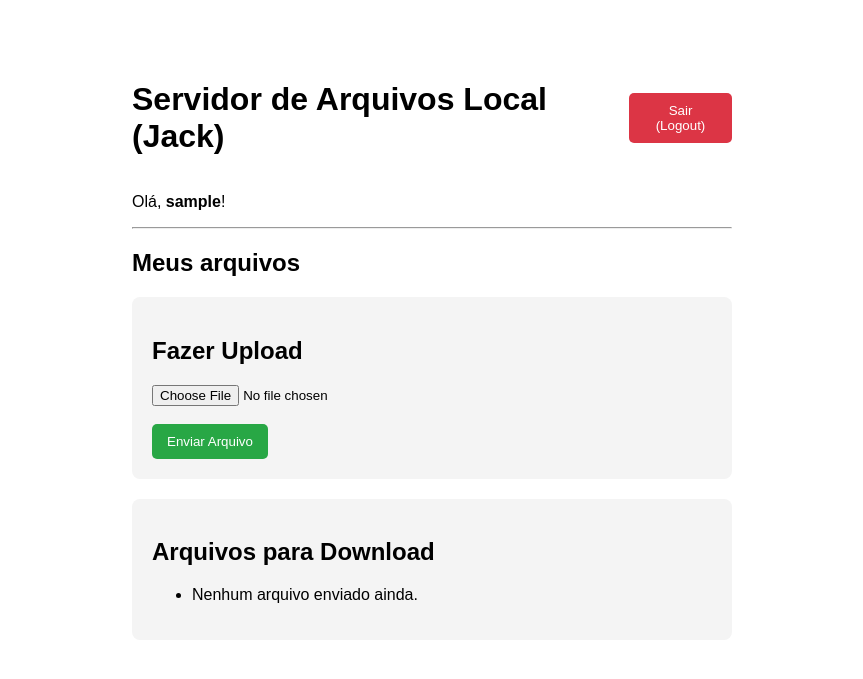
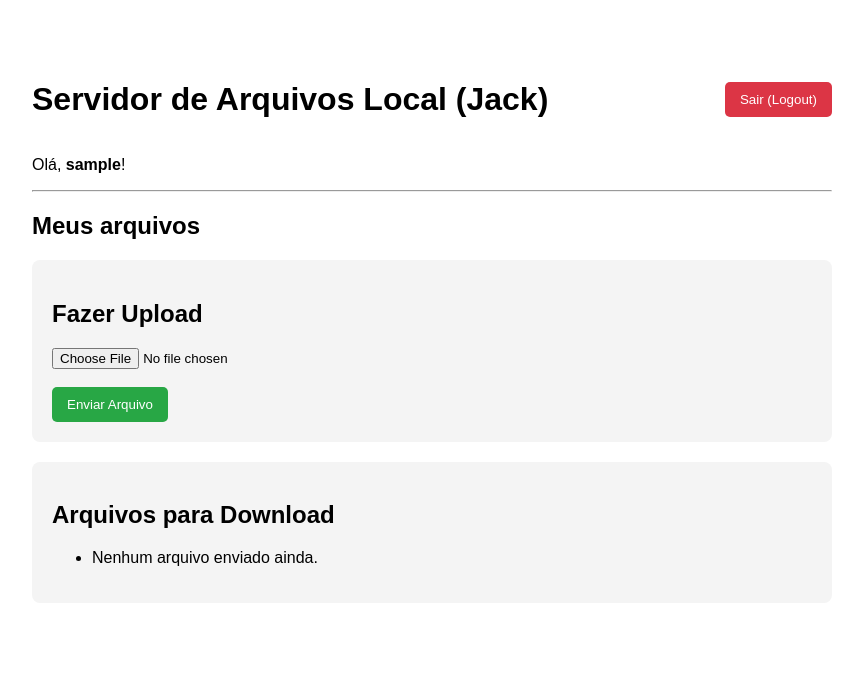
Before and after one commit to VitorLorente/django-server, a Django app: page / in a window 1280 px wide. Shown: the top 679 px of the page, without its empty margins (208-1071 px from the left). Run offline with Django 5.2, Linux system fonts and the light colour scheme; the visitor is signed in with stand-in values (Sample User, id 1).

Commit message:
Aumenta width

```diff
--- a/server/templates/index.html
+++ b/server/templates/index.html
@@ -3,7 +3,7 @@
 <head>
     <title>Django File Server</title>
     <style>
-        body { font-family: Arial, sans-serif; max-width: 600px; margin: 40px auto; padding: 20px; }
+        body { font-family: Arial, sans-serif; max-width: 800px; margin: 40px auto; padding: 20px; }
         .box { background: #f4f4f4; padding: 20px; border-radius: 8px; margin-bottom: 20px; }
         button { background: #28a745; color: white; border: none; padding: 10px 15px; border-radius: 5px; cursor: pointer; }
     </style>
```
